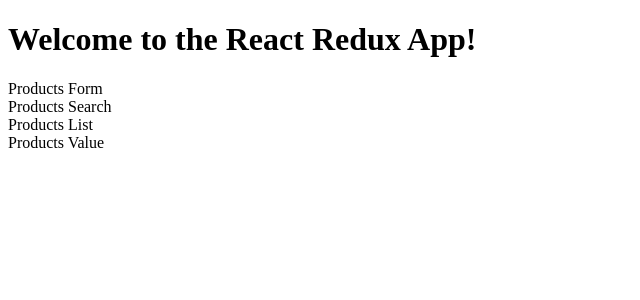
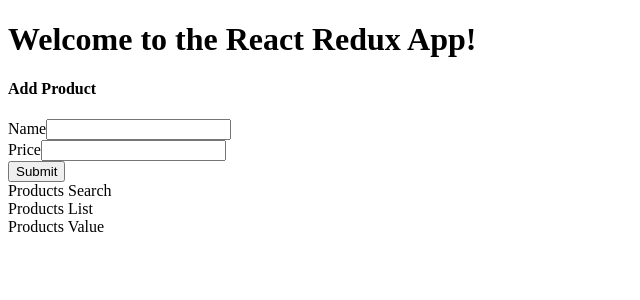
Before and after one commit to NataliiaProkopenko87/training_product-items, a React (Create React App) app: page / in a window 1280 px wide. Shown: the top 300 px of the page, without its empty margins (0-640 px from the left). Built offline with nearby package versions, Linux system fonts and the light colour scheme.

Commit message:
Fix Product Form bugs

```diff
--- a/src/components/ProductsForm.js
+++ b/src/components/ProductsForm.js
@@ -1,6 +1,55 @@
+import {useDispatch, useSelector} from "react-redux";
+import {changeName, changePrice, addProduct} from "../store";
+
 function ProductsForm () {
+
+    const dispatch = useDispatch();
+    const name = useSelector(state => state.form.name);
+    const price = useSelector(state => state.form.price);
+
+    const handleSubmit = (event) => {
+        event.preventDefault();
+        dispatch(addProduct({name, price}));
+        dispatch(changeName(''));
+        dispatch(changePrice(0));
+    }
+
+    const handleNameChange = (event) => {
+        dispatch(changeName(event.target.value));
+    }
+
+    const handlePriceChange = (event) => {
+        const productPrice = parseFloat(event.target.value) || 0;
+        dispatch(changePrice(productPrice));
+    }
+
     return (
-        <div>Products Form</div>
+        <div className="product-form panel">
+            <h4 className="subtitle is-3">Add Product</h4>
+            <form onSubmit={handleSubmit}>
+                <div className="field-group">
+
+                <div className="field">
+                    <label className="label">Name</label>
+                    <input className="input is-expanded"
+                    value={name}
+                    onChange={handleNameChange} />
+                    </div>
+
+                    <div className="field">
+                    <label className="label">Price</label>
+                    <input className="input is-expanded"
+                    value={price || ''}
+                    onChange={handlePriceChange}
+                    type="number"
+         />
+                    </div>
+                </div>
+        <div className="field">
+            <button className="button is-link">Submit</button>
+        </div>
+            </form>
+        </div>
     );
 }
 
```
